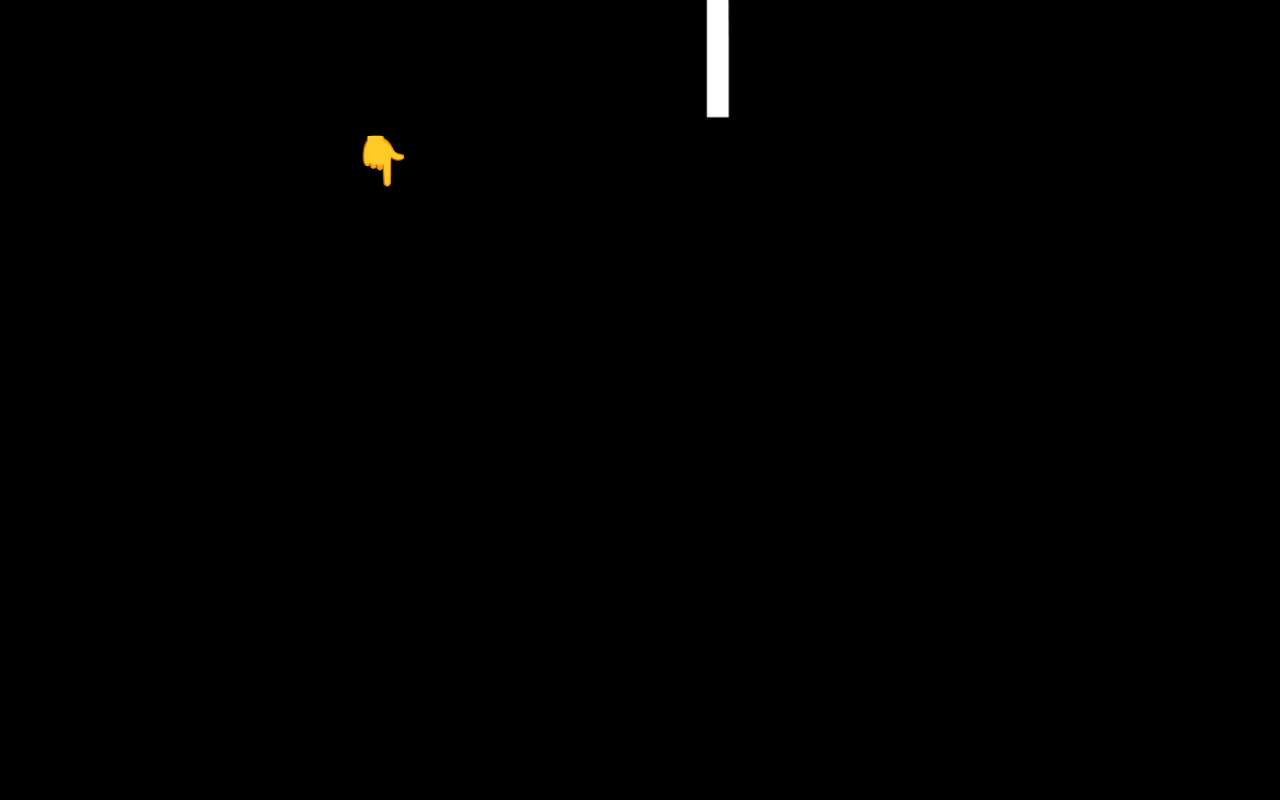
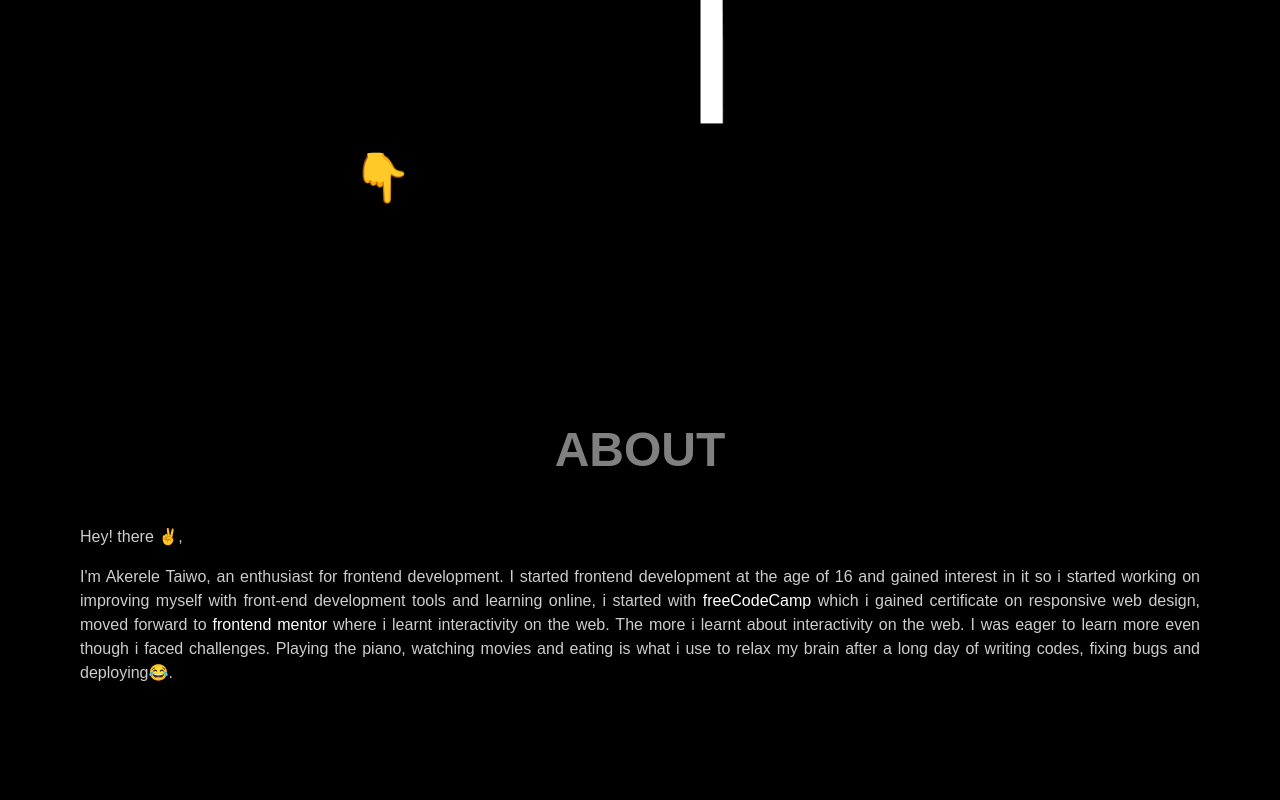
Before and after one commit to TaiwoSoftware/Akerele, a React (Vite) app: page / in a window 1280 px wide. Shown: the part 440-1240 px from the top of the page. Before the commit the page ends 800 px from the top, so only its background shows below. Built offline with nearby package versions, Linux system fonts and the light colour scheme.

Commit message:
Trying to add mad animation

```diff
--- a/src/App.css
+++ b/src/App.css
@@ -12,6 +12,12 @@
     }
 }
 
+
+@keyframes mveFromRight {
+    from{
+        transform: translateX(2rem) skew(150deg);
+    }
+}
 @keyframes moveFingerDown {
     from{
         transform:translateY(-4rem)
@@ -205,3 +211,10 @@ body {
     text-transform: uppercase;
     color: rgb(202, 202, 202);
 }
+
+.together {
+    animation-name: mveFromRigh;
+    animation:moveFingerDown 3s ;
+    transition: all 1s;
+    animation-delay: 3s;
+}
--- a/src/components/Body.jsx
+++ b/src/components/Body.jsx
@@ -1,4 +1,4 @@
-import React, { useState } from "react";
+import React, { useEffect, useState } from "react";
 import BodyHeader from "./bodyHeader";
 import BodyDetails from "./BodyDetails";
 import Skill from "./Skill";
@@ -8,14 +8,20 @@ const Body = () => {
   const [state, setState] = useState(false);
 
   const handleScroll = () => {
-    setState(!state);
+    setState(true);
   };
+
+  useEffect(() => {
+    window.addEventListener("scroll", handleScroll);
+  });
   return (
     <div onScroll={handleScroll}>
       <BodyHeader />
       {state && (
         <div className={state}>
-          <BodyDetails />
+          <div className="together">
+            <BodyDetails />
+          </div>
           <Skill />
           <Project />
         </div>
```
